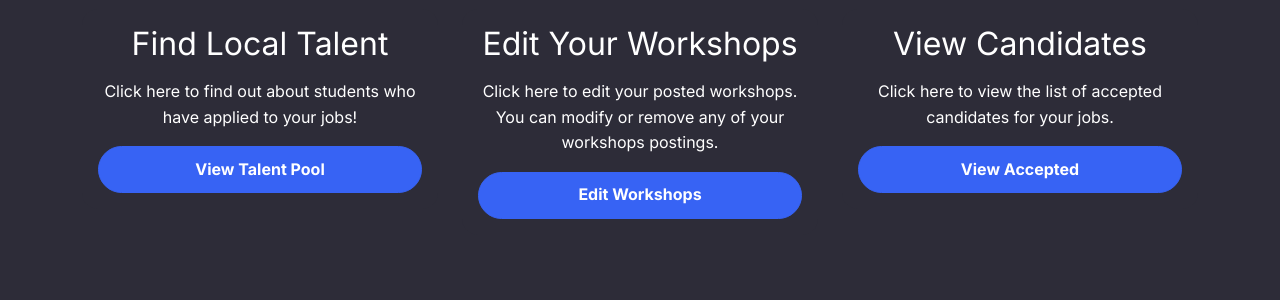
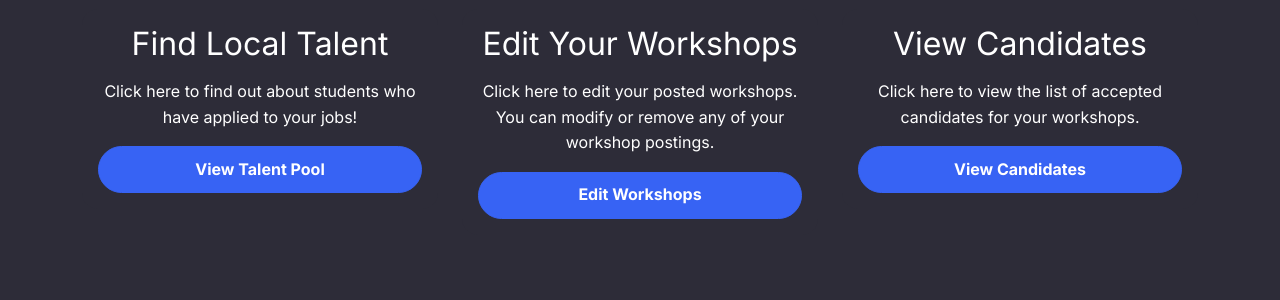
Before and after one commit to VyasSri/Nexternship, a Django app: page /employer/ in a window 1280 px wide. Shown: the part 1578-1878 px from the top of the page. Run offline with Django 5.2, Linux system fonts and the light colour scheme; some libraries are stand-ins or nearby versions.

Commit message:
Fixed template spelling and formatting

```diff
--- a/templates/employerhome.html
+++ b/templates/employerhome.html
@@ -91,7 +91,7 @@
                             <div class="card mb-3">
                                 <div class="card-body text-center">
                                     <h2 class="mb-3">Edit Your Workshops</h2>
-                                    <p>Click here to edit your posted workshops. You can modify or remove any of your workshops postings.</p>
+                                    <p>Click here to edit your posted workshops. You can modify or remove any of your workshop postings.</p>
                                     <button class="btn btn-primary w-100" type="button" onclick="location.href='{% url 'jobedit' %}'">Edit Workshops</button>
                                 </div>
                             </div>
@@ -102,8 +102,8 @@
                             <div class="card mb-3">
                                 <div class="card-body text-center">
                                     <h2 class="mb-3">View Candidates</h2>
-                                    <p>Click here to view the list of accepted candidates for your jobs.</p>
-                                    <button class="btn btn-primary w-100" type="button" onclick="location.href='{% url 'employer_list' %}'">View Accepted</button>
+                                    <p>Click here to view the list of accepted candidates for your workshops.</p>
+                                    <button class="btn btn-primary w-100" type="button" onclick="location.href='{% url 'employer_list' %}'">View Candidates</button>
                                 </div>
                             </div>
                         </div>
```
Also changed, not shown: db.sqlite3.
